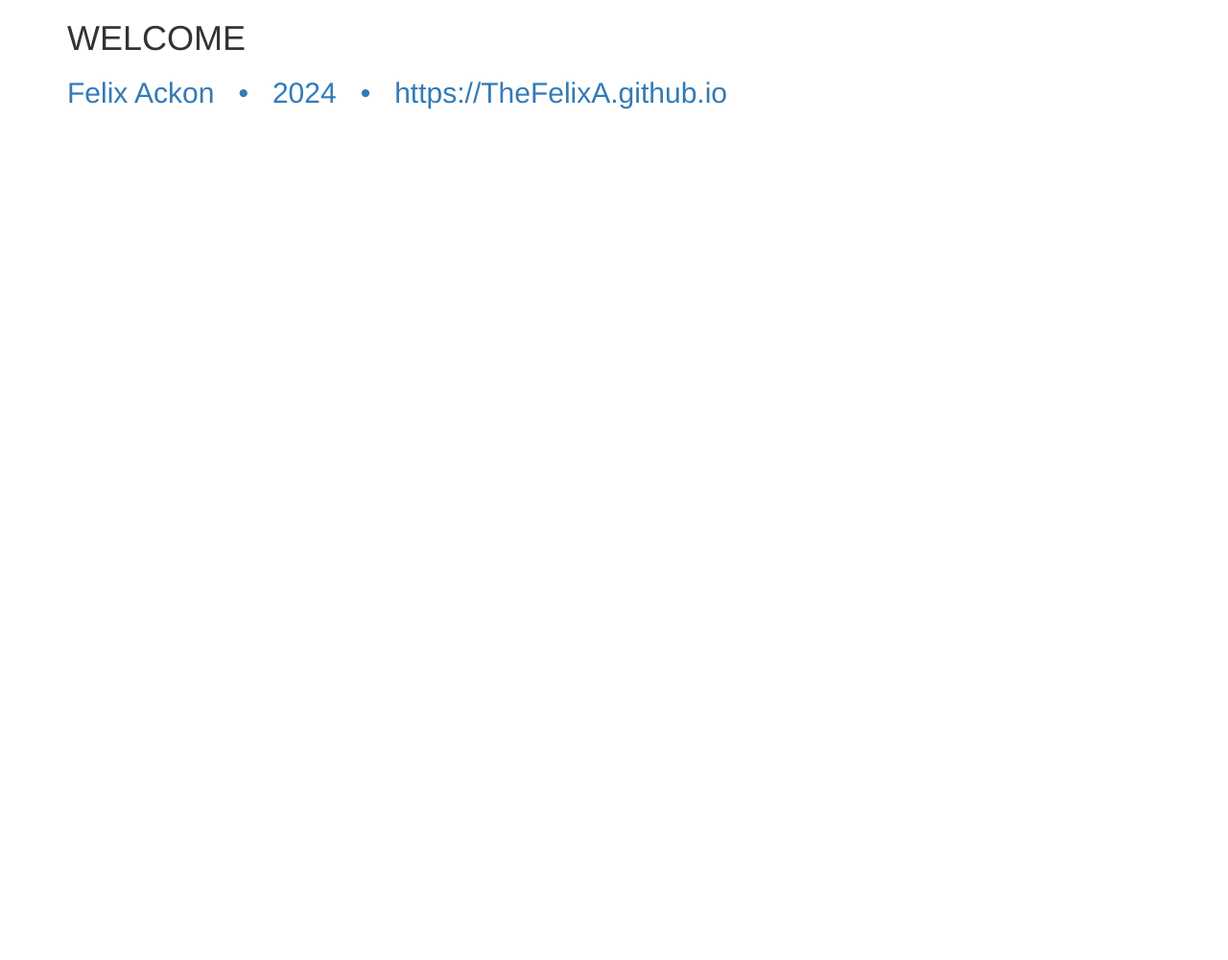
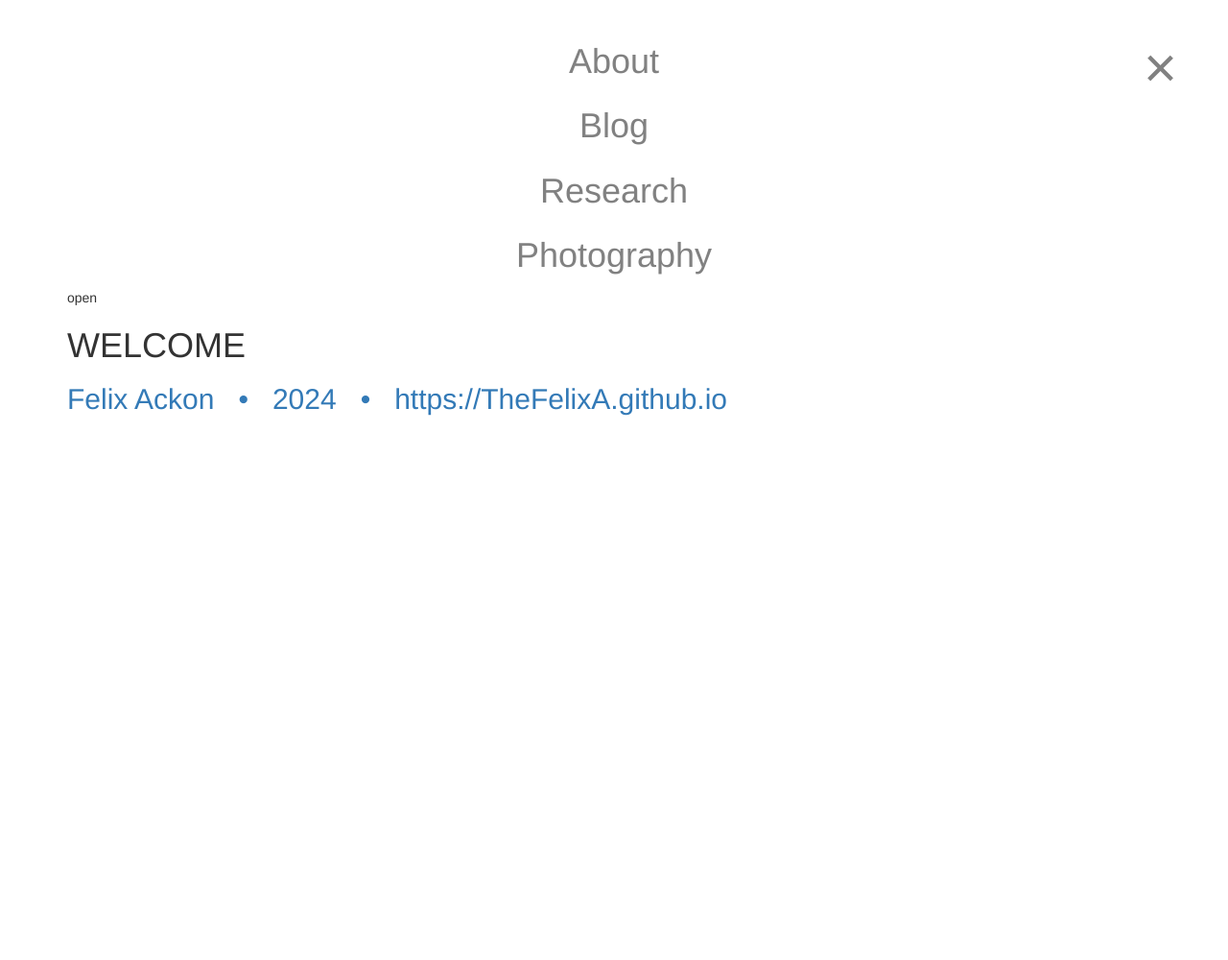
Before and after one commit to TheFelixA/TheFelixA.github.io, a Jekyll site: the page built from index.html, in a window 1280 px wide. Shown: the whole page at 96% size. Built offline with Jekyll 4.4.1, drawn with Linux system fonts in a browser that asks for light colours; the list of posts is cut into pages by our own code.

Commit message:
homepage

```diff
--- a/index.html
+++ b/index.html
@@ -2,12 +2,90 @@
 layout: minimal
 ---
 <!DOCTYPE html>
-<html>
+<html lang = "eng">
+<head>
+	<title>Felix's Welcome Page</title>
+<style>
+* The Overlay (background) */
+.overlay {
+  /* Height & width depends on how you want to reveal the overlay (see JS below) */
+  height: 100%;
+  width: 0;
+  position: fixed; /* Stay in place */
+  z-index: 1; /* Sit on top */
+  left: 0;
+  top: 0;
+  background-color: rgb(0,0,0); /* Black fallback color */
+  background-color: rgba(0,0,0, 0.9); /* Black w/opacity */
+  overflow-x: hidden; /* Disable horizontal scroll */
+  transition: 0.5s; /* 0.5 second transition effect to slide in or slide down the overlay (height or width, depending on reveal) */
+}
+
+/* Position the content inside the overlay */
+.overlay-content {
+  position: relative;
+  top: 25%; /* 25% from the top */
+  width: 100%; /* 100% width */
+  text-align: center; /* Centered text/links */
+  margin-top: 30px; /* 30px top margin to avoid conflict with the close button on smaller screens */
+}
+
+/* The navigation links inside the overlay */
+.overlay a {
+  padding: 8px;
+  text-decoration: none;
+  font-size: 36px;
+  color: #818181;
+  display: block; /* Display block instead of inline */
+  transition: 0.3s; /* Transition effects on hover (color) */
+}
+
+/* When you mouse over the navigation links, change their color */
+.overlay a:hover, .overlay a:focus {
+  color: #f1f1f1;
+}
+
+/* Position the close button (top right corner) */
+.overlay .closebtn {
+  position: absolute;
+  top: 20px;
+  right: 45px;
+  font-size: 60px;
+}
+
+/* When the height of the screen is less than 450 pixels, change the font-size of the links and position the close button again, so they don't overlap */
+@media screen and (max-height: 450px) {
+  .overlay a {font-size: 20px}
+  .overlay .closebtn {
+    font-size: 40px;
+    top: 15px;
+    right: 35px;
+  }
+}
+</style>
+</head>
 
   {% include head.html %}
 
-  <body style="height:1000px;">
+<body style="height:1000px;">
+ <!-- The overlay -->
+<div id="myNav" class="overlay">
 
+  <!-- Button to close the overlay navigation -->
+  <a href="javascript:void(0)" class="closebtn" onclick="closeNav()">&times;</a>
+
+  <!-- Overlay content -->
+  <div class="overlay-content">
+    <a href="https://thefelixa.github.io/aboutme/">About</a>
+    <a href="https://thefelixa.github.io/blog/">Blog</a>
+    <a href="https://thefelixa.github.io/mypubs/">Research</a>
+    <a href="https://thefelixa.github.io/photos/">Photography</a>
+  </div>
+
+</div>
+
+<!-- Use any element to open/show the overlay navigation menu -->
+<span onclick="openNav()">open</span>
 
 
 <h1>WELCOME<h1>
```
